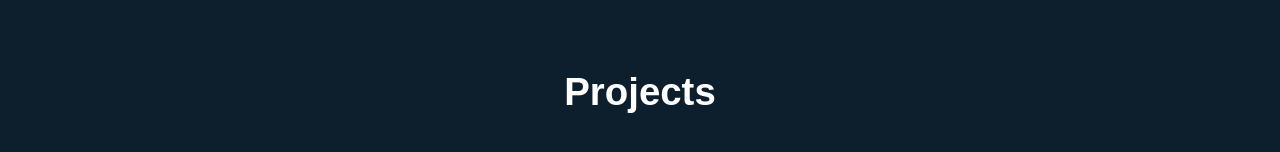
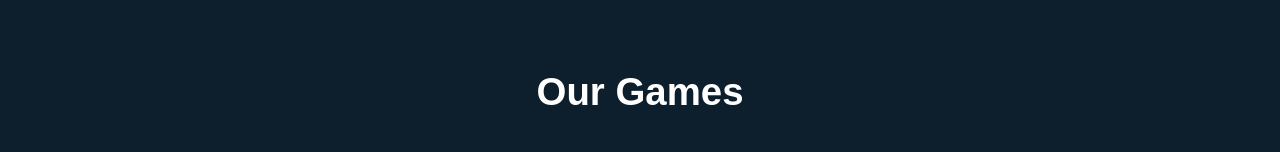
Before and after one commit to kstigelman/octo-studios-website, a plain HTML site: page index.html in a window 1280 px wide. Shown: the part 973-1125 px from the top of the page. Drawn offline with Linux system fonts and the light colour scheme.

Commit message:
Changed "Projects" to "Our Games"

```diff
--- a/index.html
+++ b/index.html
@@ -338,7 +338,7 @@ encourages players to slow down and enjoy the journey.
 
 <section>
 
-<h2>Projects</h2>
+<h2>Our Games</h2>
 
 <div class="project">
 
```
